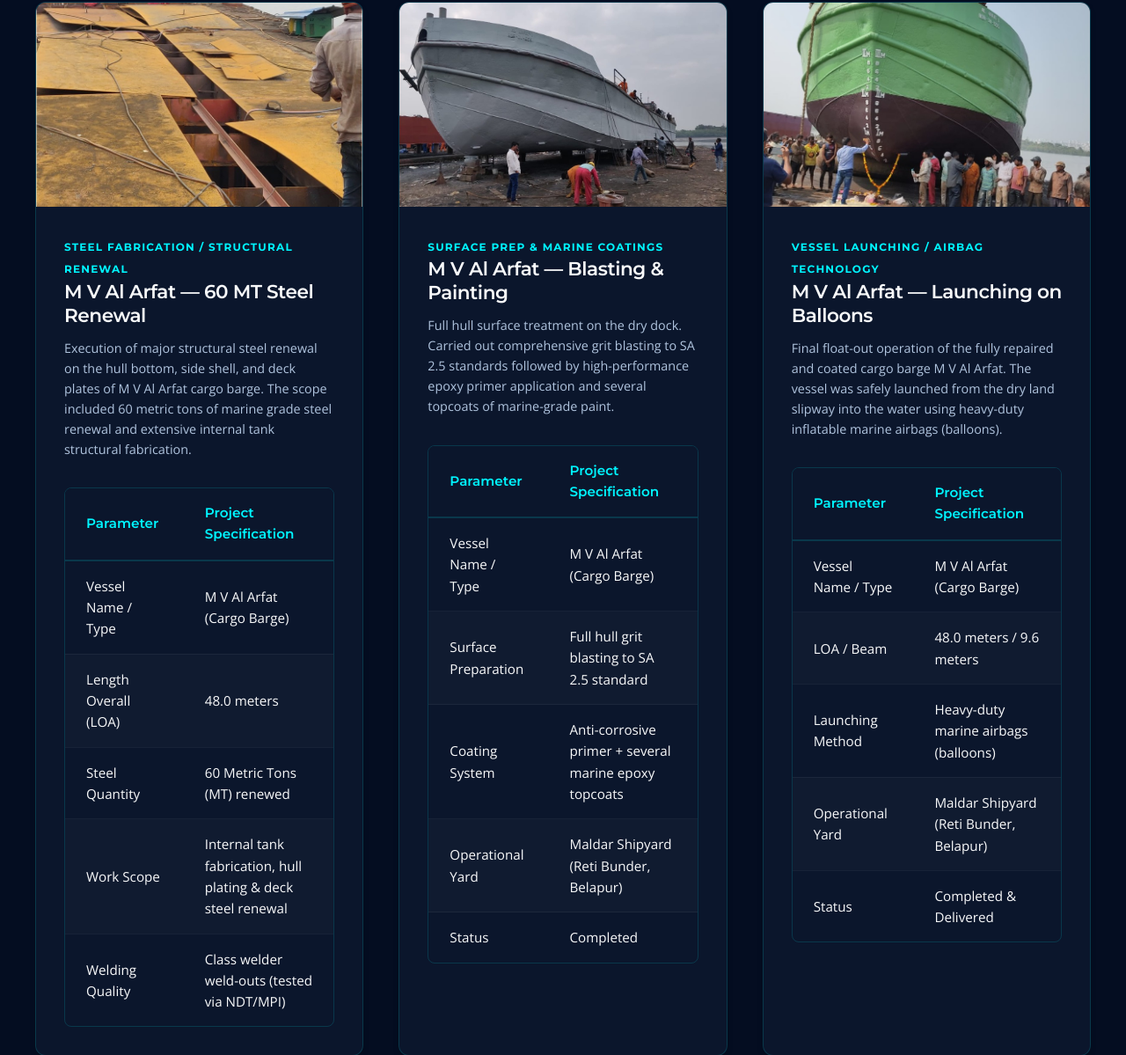
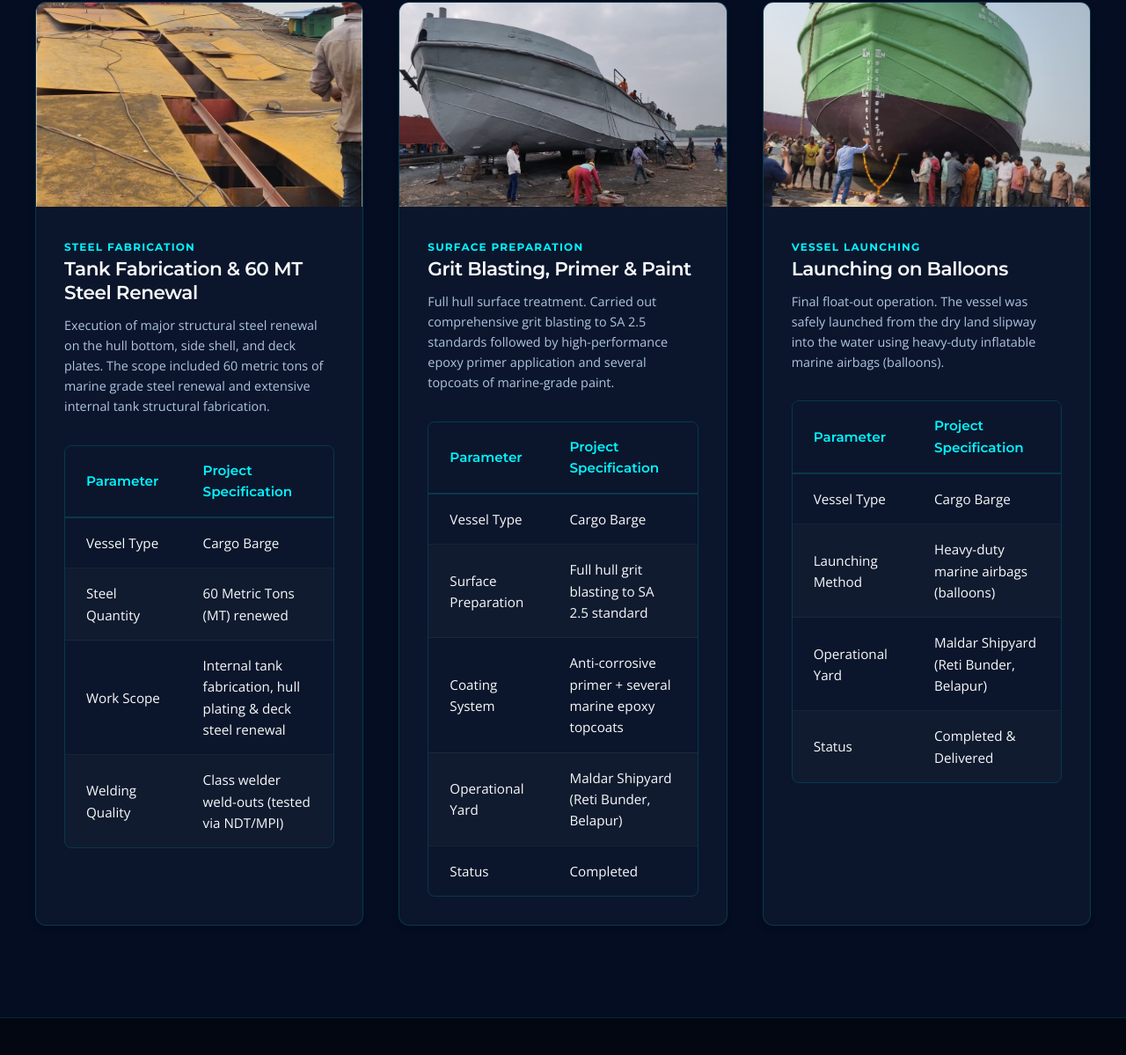
Before and after one commit to OnerFusionINC/lothalmarine, a website: page products.html in a window 1280 px wide. Shown: the part 2131-3330 px from the top of the page at 88% size. Drawn offline with nearby package versions, Linux system fonts and the light colour scheme.

Commit message:
Rename project cards to match user's document titles and remove duplicate vessel name prefixes

```diff
--- a/products.html
+++ b/products.html
@@ -173,8 +173,8 @@
               <img src="assets/images/mv_al_arfat_docked.jpg" alt="M V Al Arfat cargo barge docked on slipway at Belapur" loading="lazy">
             </div>
             <div class="product-info">
-              <span class="product-tag">Vessel Drydocking / Survey</span>
-              <h3 class="product-title">M V Al Arfat — Dry Docking & Survey</h3>
+              <span class="product-tag">Docked at Reti Bunder, Belapur</span>
+              <h3 class="product-title">The M V Al Arfat 48 M Cargo Barge</h3>
               <p class="product-desc">Successful docking and positioning of the 48-meter cargo barge M V Al Arfat on the slipway at Maldar Shipyard, Belapur. Lothal Marine team performed full hull cleaning, thickness gauging, and class surveys to prepare the restoration plan.</p>
 
               <div class="spec-table-container">
@@ -187,8 +187,12 @@
                   </thead>
                   <tbody>
                     <tr>
-                      <td>Vessel Name / Type</td>
-                      <td>M V Al Arfat (Cargo Barge)</td>
+                      <td>Vessel Name</td>
+                      <td>M V Al Arfat</td>
+                    </tr>
+                    <tr>
+                      <td>Vessel Type</td>
+                      <td>Cargo Barge</td>
                     </tr>
                     <tr>
                       <td>Length Overall (LOA)</td>
@@ -197,10 +201,6 @@
                     <tr>
                       <td>Operational Yard</td>
                       <td>Maldar Shipyard (Reti Bunder, Belapur)</td>
-                    </tr>
-                    <tr>
-                      <td>Work Scope</td>
-                      <td>Dry docking, cleaning, hull thickness survey & defect mapping</td>
                     </tr>
                     <tr>
                       <td>Status</td>
@@ -212,18 +212,18 @@
             </div>
           </div>
 
-          <!-- Product 8: M V Al Arfat — Tank Fabrication & Steel Renewal -->
+          <!-- Product 8: Tank Fabrication & 60 MT Steel Renewal -->
           <div class="product-card">
             <div class="product-img">
-              <img src="assets/images/mv_al_arfat_steel_renewal.jpg" alt="Tank fabrication and steel renewal progress on M V Al Arfat" loading="lazy">
+              <img src="assets/images/mv_al_arfat_steel_renewal.jpg" alt="Tank fabrication and steel renewal progress" loading="lazy">
             </div>
             <div class="product-info">
-              <span class="product-tag">Steel Fabrication / Structural Renewal</span>
-              <h3 class="product-title">M V Al Arfat — 60 MT Steel Renewal</h3>
-              <p class="product-desc">Execution of major structural steel renewal on the hull bottom, side shell, and deck plates of M V Al Arfat cargo barge. The scope included 60 metric tons of marine grade steel renewal and extensive internal tank structural fabrication.</p>
+              <span class="product-tag">Steel Fabrication</span>
+              <h3 class="product-title">Tank Fabrication & 60 MT Steel Renewal</h3>
+              <p class="product-desc">Execution of major structural steel renewal on the hull bottom, side shell, and deck plates. The scope included 60 metric tons of marine grade steel renewal and extensive internal tank structural fabrication.</p>
 
               <div class="spec-table-container">
-                <table class="spec-table" aria-label="M V Al Arfat Steel Renewal Specifications">
+                <table class="spec-table" aria-label="Steel Renewal Specifications">
                   <thead>
                     <tr>
                       <th scope="col">Parameter</th>
@@ -232,12 +232,8 @@
                   </thead>
                   <tbody>
                     <tr>
-                      <td>Vessel Name / Type</td>
-                      <td>M V Al Arfat (Cargo Barge)</td>
-                    </tr>
-                    <tr>
-                      <td>Length Overall (LOA)</td>
-                      <td>48.0 meters</td>
+                      <td>Vessel Type</td>
+                      <td>Cargo Barge</td>
                     </tr>
                     <tr>
                       <td>Steel Quantity</td>
@@ -257,18 +253,18 @@
             </div>
           </div>
 
-          <!-- Product 9: M V Al Arfat — Grit Blasting & Painting -->
+          <!-- Product 9: Grit Blasting, Primer & Paint -->
           <div class="product-card">
             <div class="product-img">
-              <img src="assets/images/mv_al_arfat_painting.jpg" alt="M V Al Arfat painted grey" loading="lazy">
+              <img src="assets/images/mv_al_arfat_painting.jpg" alt="Hull primer coating and painting" loading="lazy">
             </div>
             <div class="product-info">
-              <span class="product-tag">Surface Prep & Marine Coatings</span>
-              <h3 class="product-title">M V Al Arfat — Blasting & Painting</h3>
-              <p class="product-desc">Full hull surface treatment on the dry dock. Carried out comprehensive grit blasting to SA 2.5 standards followed by high-performance epoxy primer application and several topcoats of marine-grade paint.</p>
+              <span class="product-tag">Surface Preparation</span>
+              <h3 class="product-title">Grit Blasting, Primer & Paint</h3>
+              <p class="product-desc">Full hull surface treatment. Carried out comprehensive grit blasting to SA 2.5 standards followed by high-performance epoxy primer application and several topcoats of marine-grade paint.</p>
 
               <div class="spec-table-container">
-                <table class="spec-table" aria-label="M V Al Arfat Grit Blasting and Painting Specifications">
+                <table class="spec-table" aria-label="Grit Blasting and Painting Specifications">
                   <thead>
                     <tr>
                       <th scope="col">Parameter</th>
@@ -277,8 +273,8 @@
                   </thead>
                   <tbody>
                     <tr>
-                      <td>Vessel Name / Type</td>
-                      <td>M V Al Arfat (Cargo Barge)</td>
+                      <td>Vessel Type</td>
+                      <td>Cargo Barge</td>
                     </tr>
                     <tr>
                       <td>Surface Preparation</td>
@@ -302,18 +298,18 @@
             </div>
           </div>
 
-          <!-- Product 10: M V Al Arfat — Vessel Launching on Balloons -->
+          <!-- Product 10: Launching on Balloons -->
           <div class="product-card">
             <div class="product-img">
-              <img src="assets/images/mv_al_arfat_launching.jpg" alt="M V Al Arfat vessel launching on marine balloons" loading="lazy">
+              <img src="assets/images/mv_al_arfat_launching.jpg" alt="Vessel launching on marine balloons" loading="lazy">
             </div>
             <div class="product-info">
-              <span class="product-tag">Vessel Launching / Airbag Technology</span>
-              <h3 class="product-title">M V Al Arfat — Launching on Balloons</h3>
-              <p class="product-desc">Final float-out operation of the fully repaired and coated cargo barge M V Al Arfat. The vessel was safely launched from the dry land slipway into the water using heavy-duty inflatable marine airbags (balloons).</p>
+              <span class="product-tag">Vessel Launching</span>
+              <h3 class="product-title">Launching on Balloons</h3>
+              <p class="product-desc">Final float-out operation. The vessel was safely launched from the dry land slipway into the water using heavy-duty inflatable marine airbags (balloons).</p>
 
               <div class="spec-table-container">
-                <table class="spec-table" aria-label="M V Al Arfat Airbag Launching Specifications">
+                <table class="spec-table" aria-label="Airbag Launching Specifications">
                   <thead>
                     <tr>
                       <th scope="col">Parameter</th>
@@ -322,12 +318,8 @@
                   </thead>
                   <tbody>
                     <tr>
-                      <td>Vessel Name / Type</td>
-                      <td>M V Al Arfat (Cargo Barge)</td>
-                    </tr>
-                    <tr>
-                      <td>LOA / Beam</td>
-                      <td>48.0 meters / 9.6 meters</td>
+                      <td>Vessel Type</td>
+                      <td>Cargo Barge</td>
                     </tr>
                     <tr>
                       <td>Launching Method</td>
```
Also changed, not shown: index.html (+12 -12 lines).
